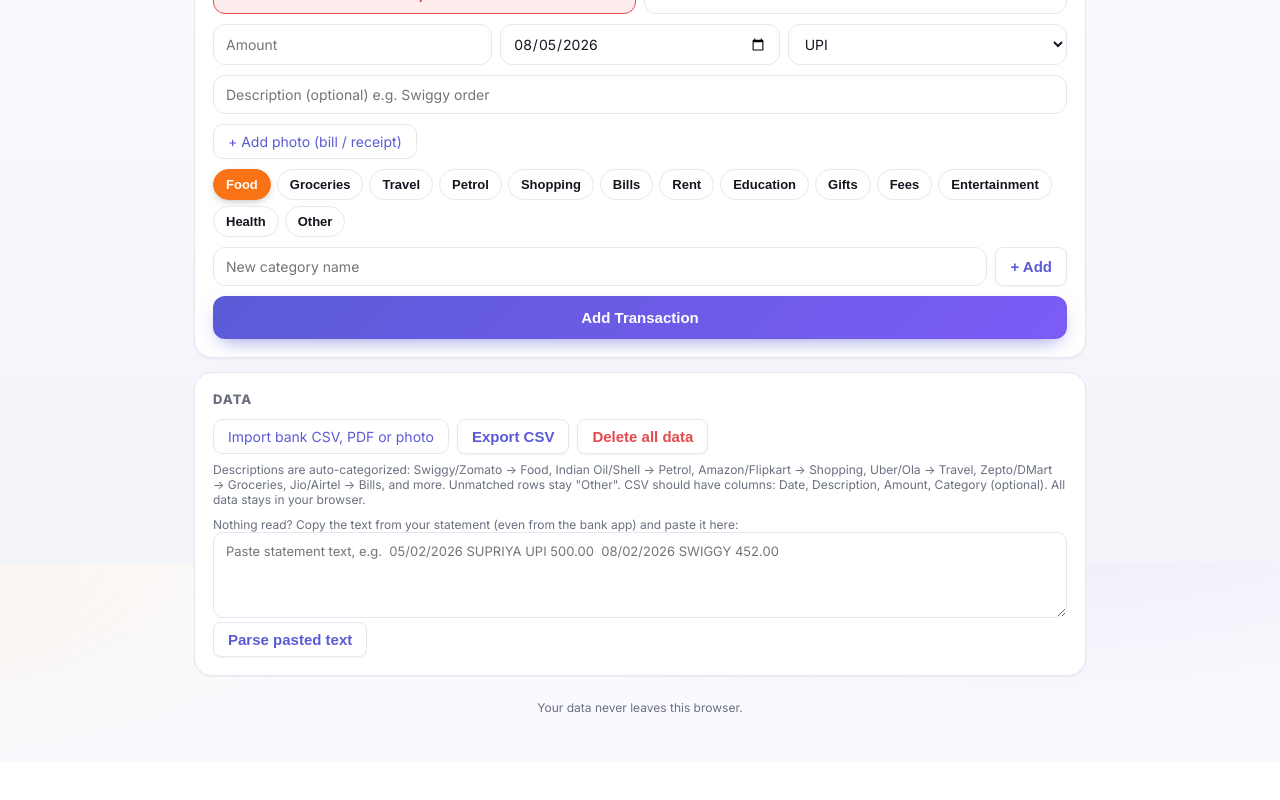
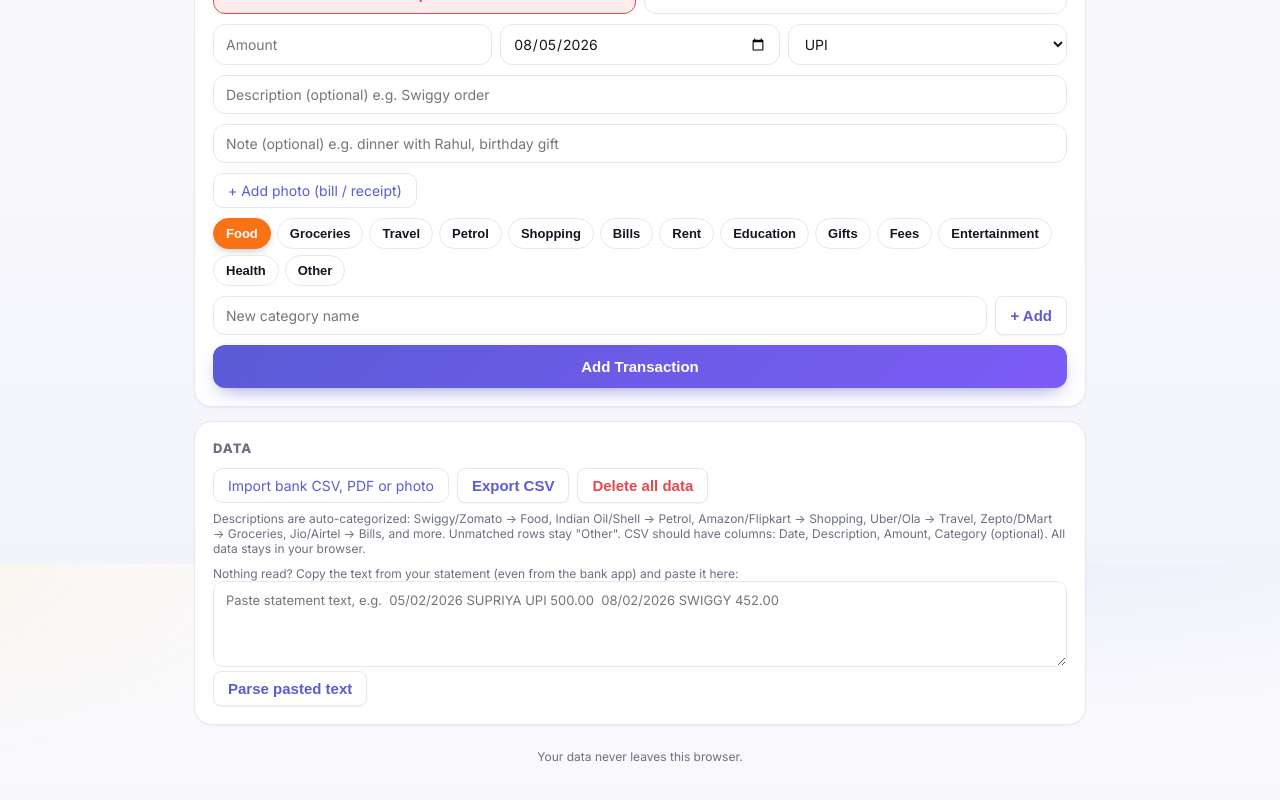
Before and after one commit to darshans8190/expense-tracker, a React (Vite) app: page / in a window 1280 px wide. Shown: the part 1036-1836 px from the top of the page. Before the commit the page ends 1799 px from the top, so only its background shows below. Built offline with nearby package versions, Linux system fonts and the light colour scheme.

Commit message:
Remove person-name junk categories, GPay CSV support, notes field

```diff
--- a/src/App.jsx
+++ b/src/App.jsx
@@ -208,6 +208,7 @@ function App() {
     method: 'UPI',
     editingId: null,
     photo: null,
+    note: '',
   })
   const [newCategory, setNewCategory] = useState('')
   const [importMsg, setImportMsg] = useState('')
@@ -321,6 +322,7 @@ function App() {
       category: form.category,
       method: form.method,
       photo: form.photo || null,
+      note: form.note.trim() || null,
     }
     setState((s) => {
       const exists = s.txns.some((t) => t.id === txn.id)
@@ -329,7 +331,7 @@ function App() {
         txns: exists ? s.txns.map((t) => (t.id === txn.id ? txn : t)) : [txn, ...s.txns],
       }
     })
-    setForm({ amount: '', type: 'expense', category: 'Food', desc: '', date: todayStr(), method: 'UPI', editingId: null, photo: null })
+    setForm({ amount: '', type: 'expense', category: 'Food', desc: '', date: todayStr(), method: 'UPI', editingId: null, photo: null, note: '' })
   }
 
   function pickPhoto(e) {
@@ -355,6 +357,7 @@ function App() {
       method: t.method || 'UPI',
       editingId: t.id,
       photo: t.photo || null,
+      note: t.note || '',
     })
     window.scrollTo({ top: 0, behavior: 'smooth' })
   }
@@ -425,7 +428,7 @@ function App() {
     ]
     for (const t of statementTxns) {
       lines.push(
-        `${t.date} ${t.desc || t.category} [${t.category}] ${extractPersonName(t.desc) || '-'} ${t.method || '-'} ${t.amount < 0 ? 'Spent' : 'Deposited'} ${fmtMoney(Math.abs(t.amount))}`,
+        `${t.date} ${t.desc || t.category} [${t.category}] ${extractPersonName(t.desc) || '-'} ${t.method || '-'}${t.note ? ` note: ${t.note}` : ''} ${t.amount < 0 ? 'Spent' : 'Deposited'} ${fmtMoney(Math.abs(t.amount))}`,
       )
     }
     if (peopleMonth.length > 0) {
@@ -843,7 +846,10 @@ function App() {
                       {statementTxns.map((t) => (
                         <tr key={t.id}>
                           <td className="pb-date">{t.date}</td>
-                          <td className="pb-desc">{t.desc || t.category}</td>
+                          <td className="pb-desc">
+                            {t.desc || t.category}
+                            {t.note && <span className="pb-note">📝 {t.note}</span>}
+                          </td>
                           <td className="pb-cat">
                             <span
                               className="txn-cat"
@@ -919,6 +925,7 @@ function App() {
                     <span className="txn-date">{t.date.slice(8, 10)} {formatMonth(month).split(' ')[0]}</span>
                     <span className="txn-info">
                       <span className="txn-desc">{t.desc || t.category}</span>
+                      {t.note && <span className="txn-note">📝 {t.note}</span>}
                       <span className="txn-cat" style={{ color: colorFor(t.category), borderColor: colorFor(t.category) }}>
                         {t.category}
                       </span>
@@ -1102,6 +1109,12 @@ function App() {
                     : { ...f, desc: v }
                 })
               }}
+            />
+            <input
+              type="text"
+              placeholder="Note (optional) e.g. dinner with Rahul, birthday gift"
+              value={form.note}
+              onChange={(e) => setForm((f) => ({ ...f, note: e.target.value }))}
             />
             <div className="photo-row">
               <label className="btn-label">
--- a/src/store.js
+++ b/src/store.js
@@ -163,8 +163,6 @@ export function categorize(desc, people = [], amount = -1) {  const lower = Stri
   for (const rule of FLAT_RULES) {
     if (ruleMatches(rule, lower)) return rule.cat
   }
-  const pname = extractPersonName(desc)
-  if (pname) return pname.trim().slice(0, 30).toUpperCase()
   return 'Other'
 }
 
@@ -209,19 +207,24 @@ export function loadState() {
     for (const d of DEFAULT_CATEGORIES) {
       if (!categories.includes(d)) categories.push(d)
     }
-    const txns = dedupeTxns(
+    const txnsRaw = dedupeTxns(
       (Array.isArray(data.txns) ? data.txns : []).filter((t) => t && typeof t === 'object'),
-    ).map((t) => {
-      if (t.category === 'Other') {
-        const pname = extractPersonName(t.desc)
-        if (pname) {
-          const cat = pname.trim().slice(0, 30).toUpperCase()
-          if (!categories.includes(cat)) categories.push(cat)
-          return { ...t, category: cat }
-        }
+    )
+    const txns = txnsRaw.map((t) => {
+      const detected = extractPersonName(t.desc)
+      const cat = String(t.category || '')
+      const catIsDefault = DEFAULT_CATEGORIES.includes(cat)
+      const catIsDetected = detected && cat.toUpperCase() === detected.trim().toUpperCase().slice(0, 30)
+      if (!catIsDefault && (catIsDetected || cat.length <= 2)) {
+        return { ...t, category: categorize(t.desc, [], t.amount) }
       }
       return t
     })
+    const used = new Set(txns.map((t) => t.category))
+    const cleanedCategories = [
+      ...DEFAULT_CATEGORIES,
+      ...categories.filter((c) => !DEFAULT_CATEGORIES.includes(c) && used.has(c)),
+    ]
     const peopleMap = new Map()
     for (const p of (Array.isArray(data.people) ? data.people : [])) {
       if (!p || typeof p !== 'object') continue
@@ -240,7 +243,7 @@ export function loadState() {
     return {
       txns,
       balances: data.balances && typeof data.balances === 'object' ? data.balances : {},
-      categories,
+      categories: cleanedCategories,
       people,
     }
   } catch {
@@ -338,20 +341,41 @@ function parseCSV(text) {
 export function parseBankCSV(text, people = []) {
   const rows = parseCSV(text)
   const parsed = []
-  let start = 0
-  if (rows.length > 0) {
-    const header = rows[0].map((h) => h.toLowerCase())
-    if (header.some((h) => /date|amount|desc/.test(h))) start = 1
+  const header = (rows[0] || []).map((h) => String(h).toLowerCase().trim())
+  const idxOf = (...names) => {
+    for (const n of names) {
+      const i = header.findIndex((h) => h.includes(n))
+      if (i >= 0) return i
+    }
+    return -1
   }
-  for (let i = start; i < rows.length; i++) {
-    const [dateRaw, descRaw, amountRaw, catRaw, methodRaw] = rows[i]
-    const date = (dateRaw || '').trim()
+  const hasHeader =
+    idxOf('date') >= 0 && (idxOf('amount', 'debit', 'credit', 'deposit', 'withdrawal', 'type') >= 0)
+  const col = {
+    date: hasHeader ? idxOf('date') : 0,
+    desc: hasHeader ? idxOf('name', 'narrat', 'description', 'particular', 'note', 'remark') : 1,
+    amount: hasHeader ? idxOf('amount', 'value', 'debit', 'credit', 'deposit', 'withdrawal') : 2,
+    cat: hasHeader ? idxOf('category') : 3,
+    method: hasHeader ? idxOf('method', 'mode', 'channel', 'upi', 'bank') : 4,
+    type: hasHeader ? idxOf('type', 'dr', 'cr') : -1,
+    note: hasHeader ? idxOf('note', 'remark', 'memo', 'utr') : -1,
+  }
+  for (let i = hasHeader ? 1 : 0; i < rows.length; i++) {
+    const get = (idx) => (idx >= 0 ? String(rows[i][idx] || '').trim() : '')
+    const date = get(col.date)
+    const amountRaw = get(col.amount)
     if (!date || !amountRaw) continue
-    const num = parseFloat(String(amountRaw).replace(/[₹,\s]/g, ''))
+    let num = parseFloat(String(amountRaw).replace(/[₹,\s]/g, ''))
     if (Number.isNaN(num)) continue
-    const desc = cleanUPIDesc((descRaw || '').trim())
-    const cat = (catRaw || '').trim() || categorize(desc, people, num)
-    const method = (methodRaw || '').trim()
+    if (col.type >= 0) {
+      const type = get(col.type).toLowerCase()
+      if (/deb|withdr|pay|sent|spent|dr\b/.test(type)) num = -Math.abs(num)
+      else if (/cred|depos|rcvd|receiv|cr\b/.test(type)) num = Math.abs(num)
+    }
+    const desc = cleanUPIDesc(get(col.desc))
+    const cat = get(col.cat) || categorize(desc, people, num)
+    const method = get(col.method)
+    const note = get(col.note)
     let iso = date
     if (/^\d{1,2}\/\d{1,2}\/\d{4}$/.test(date)) {
       const [a, b, c] = date.split('/').map(Number)
@@ -359,18 +383,31 @@ export function parseBankCSV(text, people = []) {
     } else if (/^\d{1,2}-\d{1,2}-\d{4}$/.test(date)) {
       const [a, b, c] = date.split('-').map(Number)
       iso = `${c}-${String(a).padStart(2, '0')}-${String(b).padStart(2, '0')}`
+    } else {
+      const m = date.match(/^(\d{1,2})\s+([A-Za-z]{3})\.?\s+(\d{4})$/)
+      if (m) {
+        const mm = PDF_MONTHS[m[2].toLowerCase()]
+        if (mm) iso = `${m[3]}-${pad2(mm)}-${pad2(m[1])}`
+      }
     }
     if (!/^\d{4}-\d{2}-\d{2}$/.test(iso)) continue
-    parsed.push({ date: iso, desc, amount: num, category: cat, method: method || undefined })
+    parsed.push({
+      date: iso,
+      desc,
+      amount: num,
+      category: cat,
+      method: method || undefined,
+      note: note || undefined,
+    })
   }
   return parsed
 }
 
 export function exportCSV(state) {
-  const header = 'Date,Description,Amount,Category,Method'
+  const header = 'Date,Description,Amount,Category,Method,Note'
   const lines = state.txns.map((t) => {
     const esc = (s) => `"${String(s).replace(/"/g, '""')}"`
-    return `${t.date},${esc(t.desc)},${t.amount},${esc(t.category)},${esc(t.method || '')}`
+    return `${t.date},${esc(t.desc)},${t.amount},${esc(t.category)},${esc(t.method || '')},${esc(t.note || '')}`
   })
   return [header, ...lines].join('\n')
 }
```
